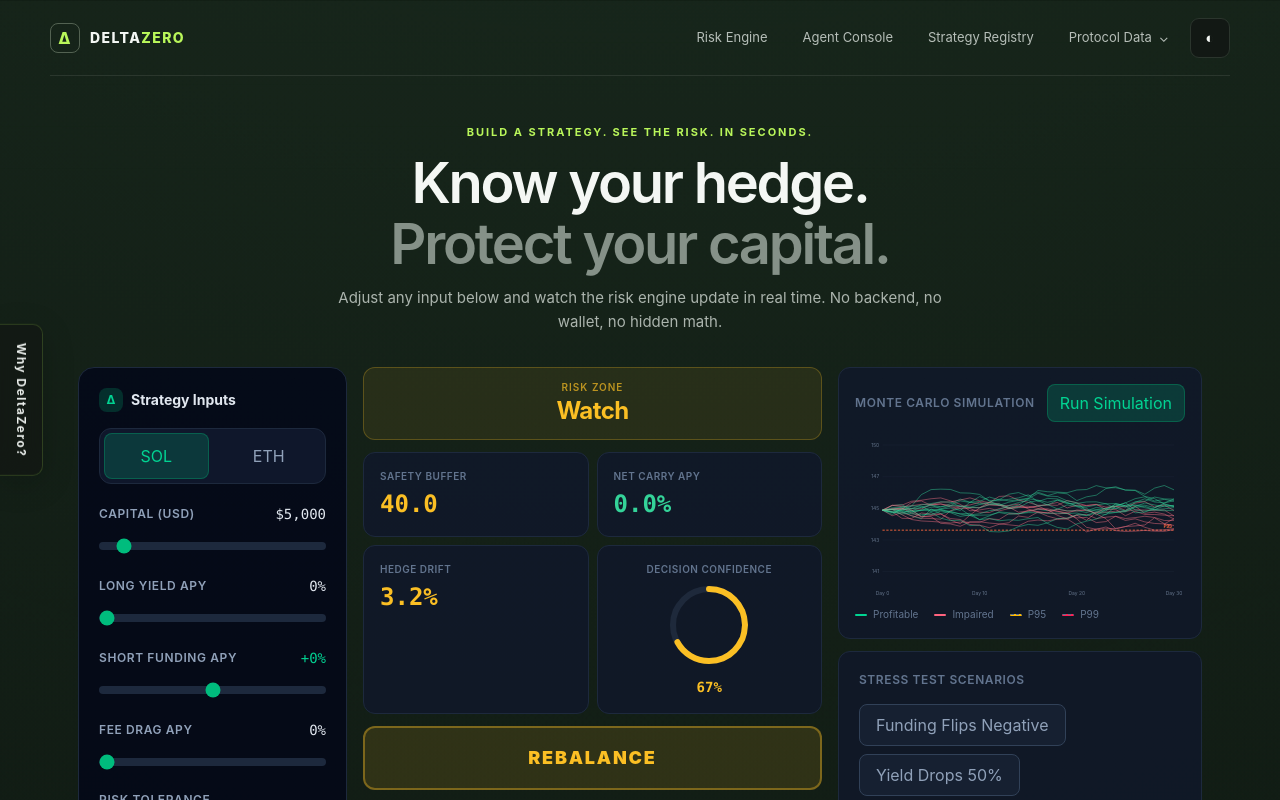
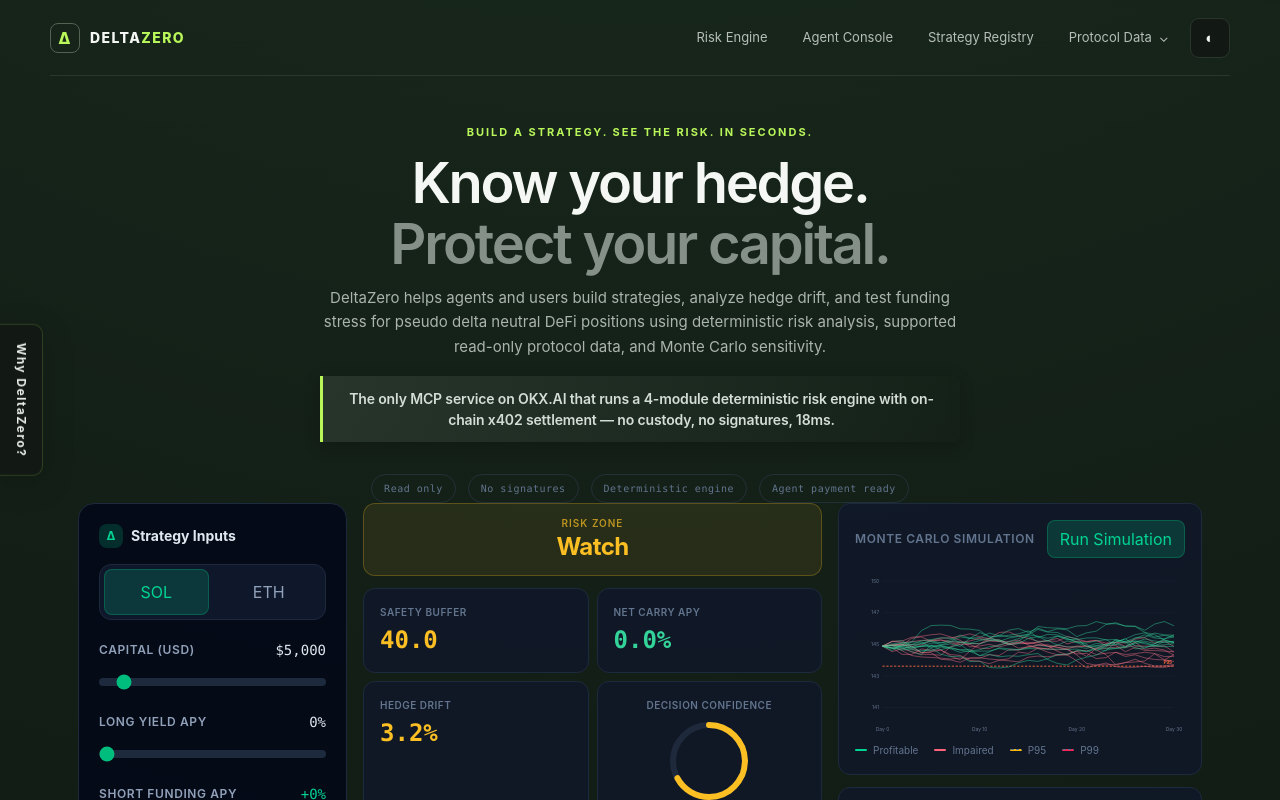
Before and after one commit to Teecash96/DeltaZero, a Next.js app in the folder frontend/: page / in a window 1280 px wide. Shown: the top 800 px of the page. Built offline with nearby package versions, Linux system fonts and the light colour scheme.

Commit message:
fix: restore product description and trust badges above strategy builder
Co-authored-by: CommandCodeBot <noreply@commandcode.ai>

```diff
--- a/frontend/app/page.tsx
+++ b/frontend/app/page.tsx
@@ -107,8 +107,17 @@
             Know your hedge.<br /><span style={{ color: "#859188" }}>Protect your capital.</span>
           </h1>
           <p className="hero-copy" style={{ maxWidth: 640, margin: "0 auto", fontSize: 15 }}>
-            Adjust any input below and watch the risk engine update in real time. No backend, no wallet, no hidden math.
+            DeltaZero helps agents and users build strategies, analyze hedge drift, and test funding stress for pseudo delta neutral DeFi positions using deterministic risk analysis, supported read-only protocol data, and Monte Carlo sensitivity.
           </p>
+          <p className="hero-positioning" style={{ maxWidth: 640, margin: "16px auto 0" }}>
+            The only MCP service on OKX.AI that runs a 4-module deterministic risk engine with on-chain x402 settlement — no custody, no signatures, 18ms.
+          </p>
+        </div>
+        <div className="flex justify-center gap-3 mt-4 flex-wrap">
+          <span className="px-3 py-1.5 border border-slate-700/50 rounded-full text-[10px] text-slate-500 font-mono tracking-wider">Read only</span>
+          <span className="px-3 py-1.5 border border-slate-700/50 rounded-full text-[10px] text-slate-500 font-mono tracking-wider">No signatures</span>
+          <span className="px-3 py-1.5 border border-slate-700/50 rounded-full text-[10px] text-slate-500 font-mono tracking-wider">Deterministic engine</span>
+          <span className="px-3 py-1.5 border border-slate-700/50 rounded-full text-[10px] text-slate-500 font-mono tracking-wider">Agent payment ready</span>
         </div>
         <StrategyBuilder />
         <div className="flex justify-center gap-3 mt-6 flex-wrap">
```
